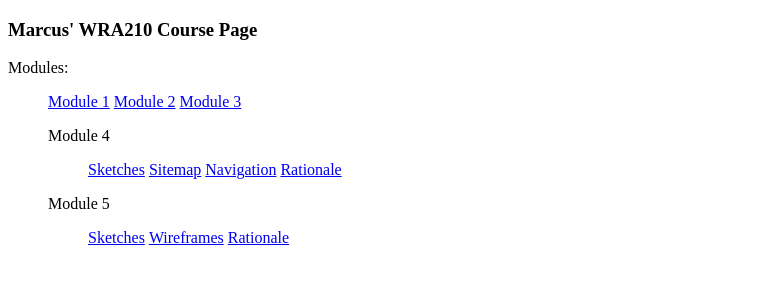
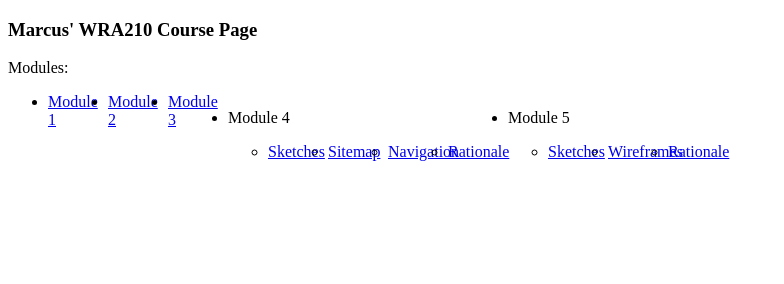
Before and after one commit to fieldsm9/wra210, a plain HTML site: page index.html in a window 1280 px wide. Shown: the whole page, without its empty margins (0-784 px from the left). Drawn offline with Linux system fonts and the light colour scheme.

Commit message:
css nav bar
now for real

```diff
--- a/main.css
+++ b/main.css
@@ -1,3 +1,8 @@
 li {
-    display: inline;
+    float: left;
 }
+
+a {
+    display: block;
+    width: 60px;
+}
```
